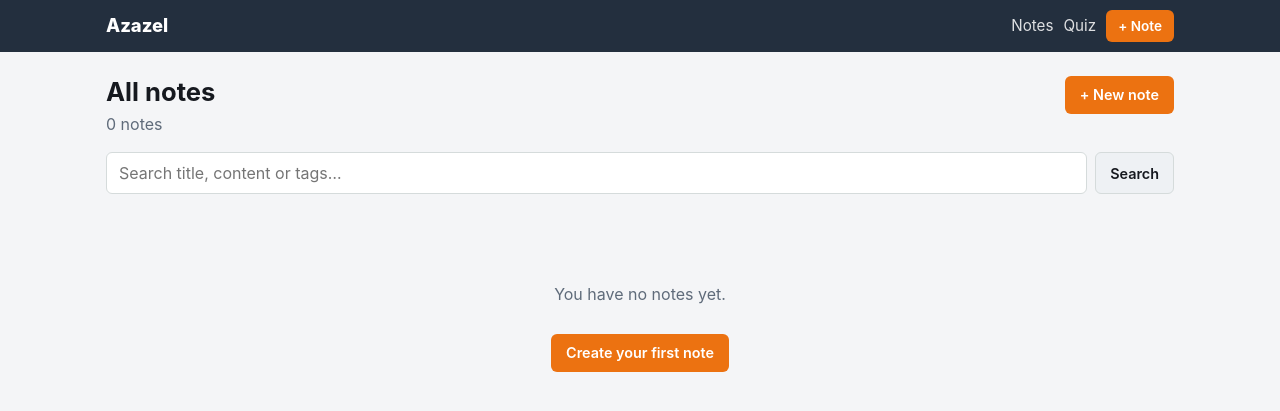
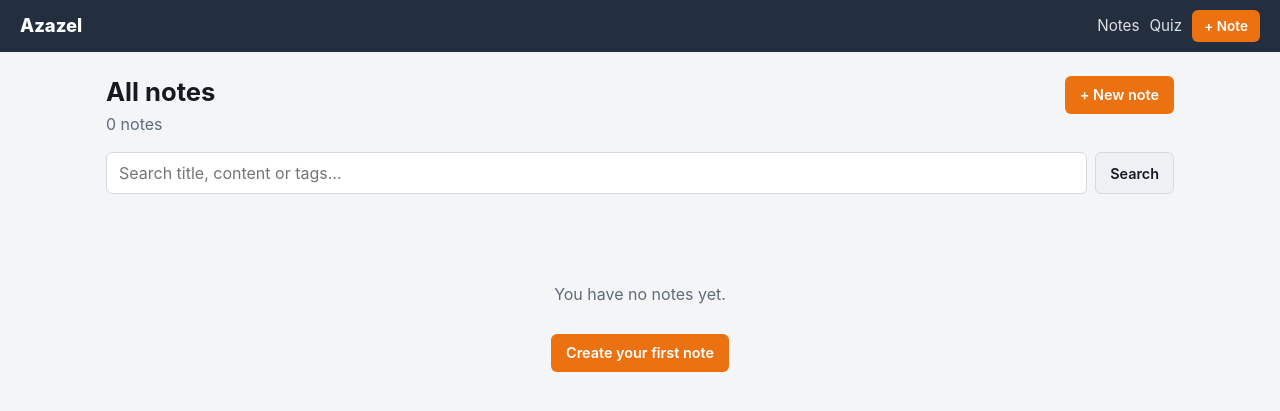
Before and after one commit to Nishanth-Siraj/my-notes-app, a FastAPI app: page / in a window 1280 px wide. Shown: the top 411 px of the page. Run offline with FastAPI, Linux system fonts and the light colour scheme; data that the repository does not hold is empty; some libraries are stand-ins or nearby versions.

Commit message:
Topbar: full width with minimal side padding (remove max-width centering)
Co-Authored-By: Claude Sonnet 4.6 <noreply@anthropic.com>

```diff
--- a/notes_app/static/style.css
+++ b/notes_app/static/style.css
@@ -54,7 +54,7 @@ h1 { margin: 0; font-size: 1.6rem; line-height: 1.25; }
 /* ---------------- Top bar ---------------- */
 .topbar { background: var(--bar-bg); color: var(--bar-text); }
 .topbar-inner {
-  max-width: 1100px; margin: 0 auto; padding: 10px 16px;
+  padding: 10px 20px;
   display: flex; align-items: center; justify-content: space-between; gap: 12px;
 }
 .brand { color: inherit; text-decoration: none; font-weight: 800; font-size: 1.15rem; }
```
